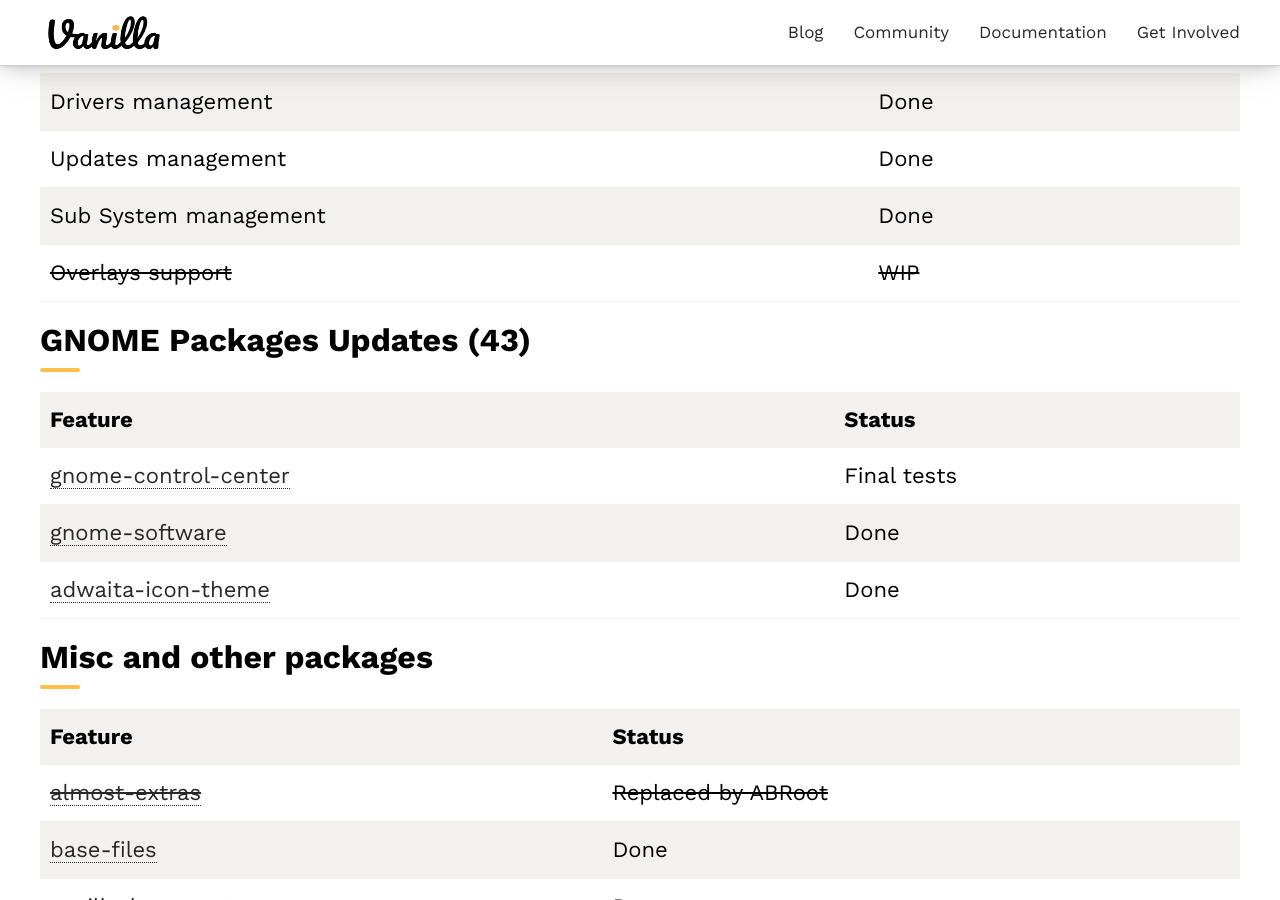
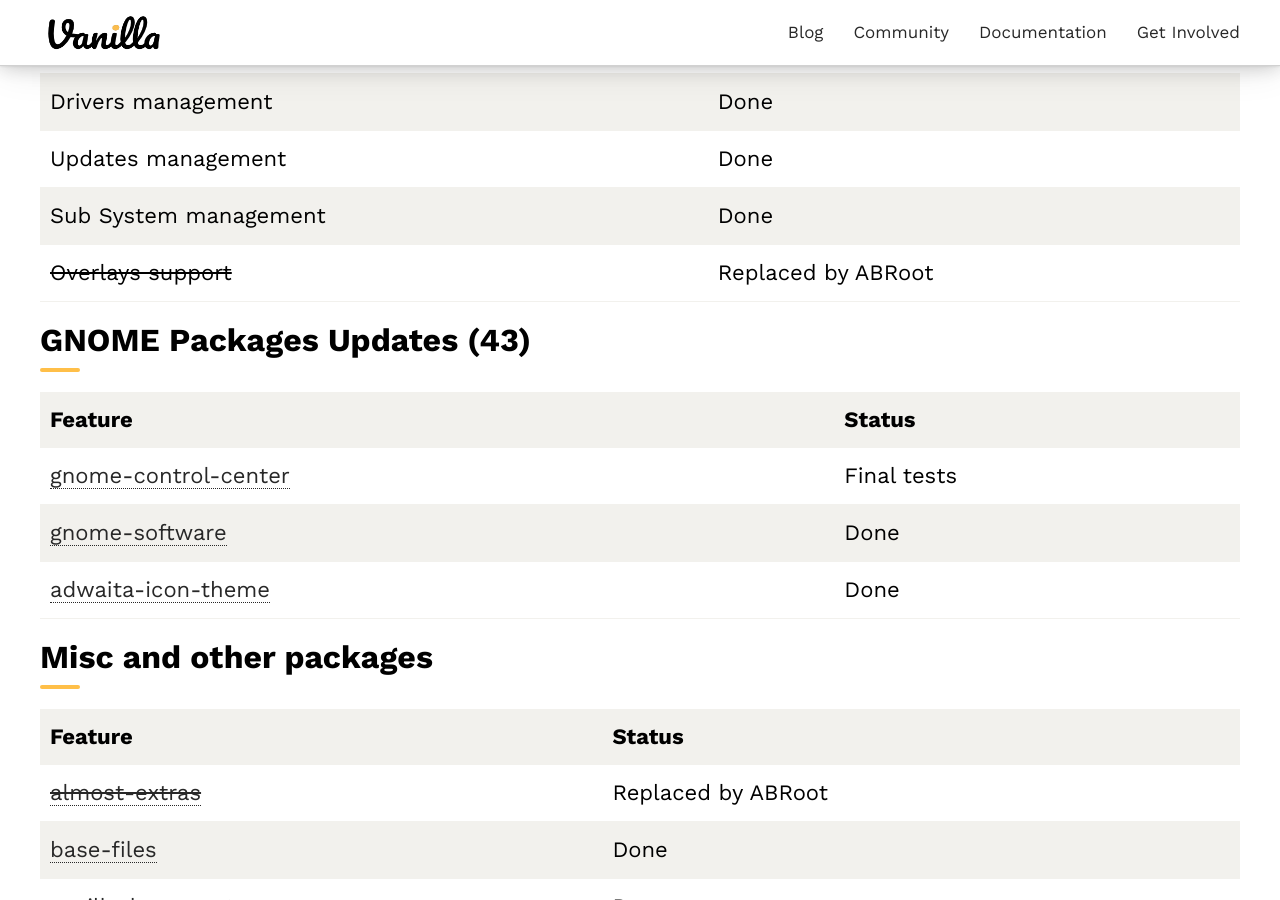
Before and after one commit to Vanilla-OS/website, a Jekyll site: the page built from roadmap.md, in a window 1280 px wide and 900 px high, scrolled down 6047 px. Built offline with Jekyll 4.4.1, drawn with Linux system fonts in a browser that asks for light colours.

Commit message:
misc: Minor text changes

```diff
--- a/roadmap.md
+++ b/roadmap.md
@@ -117,7 +117,7 @@
 | Feature | Status |
 | --- | --- | --- |
 | [Apx](https://github.com/vanilla-os/apx) | Final tests |
-| ~~`--sys` flag~~ (replaced by `abroot exec` and `abroot shell`) | ~~Done~~ |
+| ~~`--sys` flag~~ (replaced by `abroot exec` and `abroot shell`) | Done |
 | `--aur` flag | Done |
 | `--dnf` flag | Done |
 | Core Container features | Done |
@@ -156,7 +156,7 @@
 | Drivers management | Done |
 | Updates management | Done |
 | Sub System management | Done |
-| ~~Overlays support~~ | ~~WIP~~ |
+| ~~Overlays support~~ | Replaced by ABRoot |
 
 ### GNOME Packages Updates (43)
 
@@ -170,20 +170,20 @@
 
 | Feature | Status |
 | --- | --- | --- |
-| [~~almost-extras~~](https://github.com/Vanilla-OS/almost-extras) | ~~Replaced by ABRoot~~ |
+| [~~almost-extras~~](https://github.com/Vanilla-OS/almost-extras) | Replaced by ABRoot |
 | [base-files](https://github.com/Vanilla-OS/base-files) | Done |
 | [vanilla-base-meta](https://github.com/Vanilla-OS/vanilla-base-meta) | Done |
 | [vanilla-base-desktop](https://github.com/Vanilla-OS/vanilla-base-desktop) | Done |
-| [~~vanilla-beta-notice~~](https://github.com/Vanilla-OS/vanilla-beta-notice) | ~~Replaced by vanilla-dev-notice~~ |
+| [~~vanilla-beta-notice~~](https://github.com/Vanilla-OS/vanilla-beta-notice) | Replaced by vanilla-dev-notice |
 | [vanilla-dev-notice](https://github.com/Vanilla-OS/vanilla-dev-notice) | Done |
 | [vanilla-backgrounds](https://github.com/Vanilla-OS/vanilla-backgrounds) | Done |
 | [vanilla-systemd-units](https://github.com/Vanilla-OS/vanilla-systemd-units) | Final tests |
 | [plymouth-theme-vanilla](https://github.com/Vanilla-OS/plymouth-theme-vanilla) | Done |
-| [~~calamares-settings-vanilla~~](https://github.com/Vanilla-OS/calamares-settings-vanilla) | ~~Replaced by Vanilla Intaller~~ |
+| [~~calamares-settings-vanilla~~](https://github.com/Vanilla-OS/calamares-settings-vanilla) | Replaced by Vanilla Intaller |
 | [micro-distrobox](https://github.com/Vanilla-OS/micro-distrobox) | Done |
 | [dev-help-tools](https://github.com/Vanilla-OS/dev-help-tools) | Done |
 | [Upgrade Utility](https://github.com/Vanilla-OS/vanilla-updater) | WIP |
-| [~~vanilla-os-build~~](https://github.com/Vanilla-OS/vanilla-os-build) | ~~Replaced by ISO Builder~~ |
+| [~~vanilla-os-build~~](https://github.com/Vanilla-OS/vanilla-os-build) | Replaced by ISO Builder |
 | [ISO Builder](https://github.com/Vanilla-OS/os) | Final tests |
 | [Branding](https://github.com/Vanilla-OS/assets) | Done |
 | [Website](https://github.com/Vanilla-OS/website) | Done |
```
